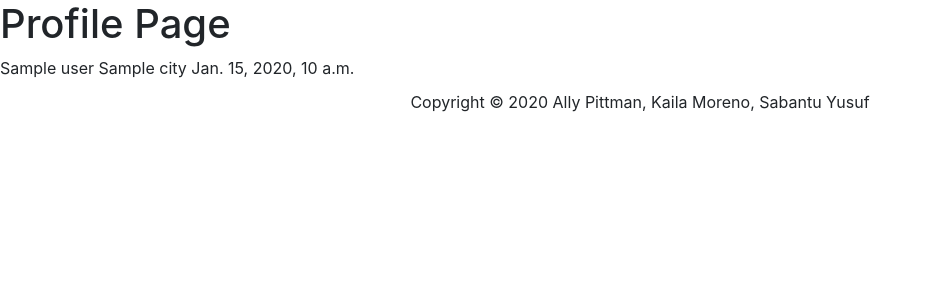
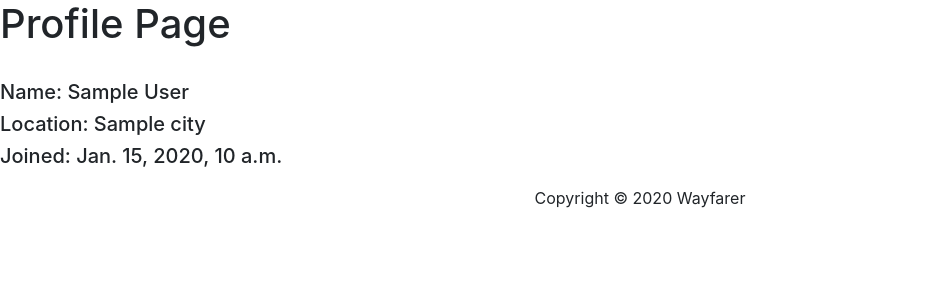
Before and after one commit to SabantuYusuf/wayfarer, a Django app: template main_app/templates/users/profile.html in a window 1280 px wide. Shown: the part 64-364 px from the top of the page, without its empty margins (0-932 px from the left). Run offline with Django 3.2, Linux system fonts and the light colour scheme; the template is opened without the code that fills it: most values are stand-ins (such as "Sample title", 1, 10 or a date in 2020); some libraries are stand-ins or nearby versions.

Commit message:
aesthetic profile changes

```diff
--- a/main_app/templates/base.html
+++ b/main_app/templates/base.html
@@ -35,7 +35,7 @@
 	<footer id="footer">
         <div class="containter-fluid">
 				<p>
-					Copyright &copy; <script>document.write(new Date().getFullYear())</script> Ally Pittman, Kaila Moreno, Sabantu Yusuf
+					Copyright &copy; <script>document.write(new Date().getFullYear())</script> Wayfarer
 				</p>
 		</div>
     </footer>
--- a/main_app/templates/users/profile.html
+++ b/main_app/templates/users/profile.html
@@ -1,11 +1,11 @@
 {% extends 'base.html' %}
 {% block content %}
 
-<!-- <h1> {{ user.name }} </h1> -->
 {% csrf_token %}
 <h1> Profile Page </h1>
-{{ profile.user }}
-{{ profile.city }}
-{{ profile.user.date_joined}}
+<br />
+<h5>Name:  {{ profile.user.first_name}} {{ profile.user.last_name}}</h5>
+<h5>Location:  {{ profile.city }}</h5>
+<h5>Joined:  {{ profile.user.date_joined}}</h5>
 
 {% endblock %}
--- a/wayfarer_project/settings.py
+++ b/wayfarer_project/settings.py
@@ -106,7 +106,7 @@ AUTH_PASSWORD_VALIDATORS = [
 
 LANGUAGE_CODE = 'en-us'
 
-TIME_ZONE = 'UTC'
+TIME_ZONE = 'MST'
 
 USE_I18N = True
 
```
Also changed, not shown: main_app/forms.py (+0 -26 lines).
